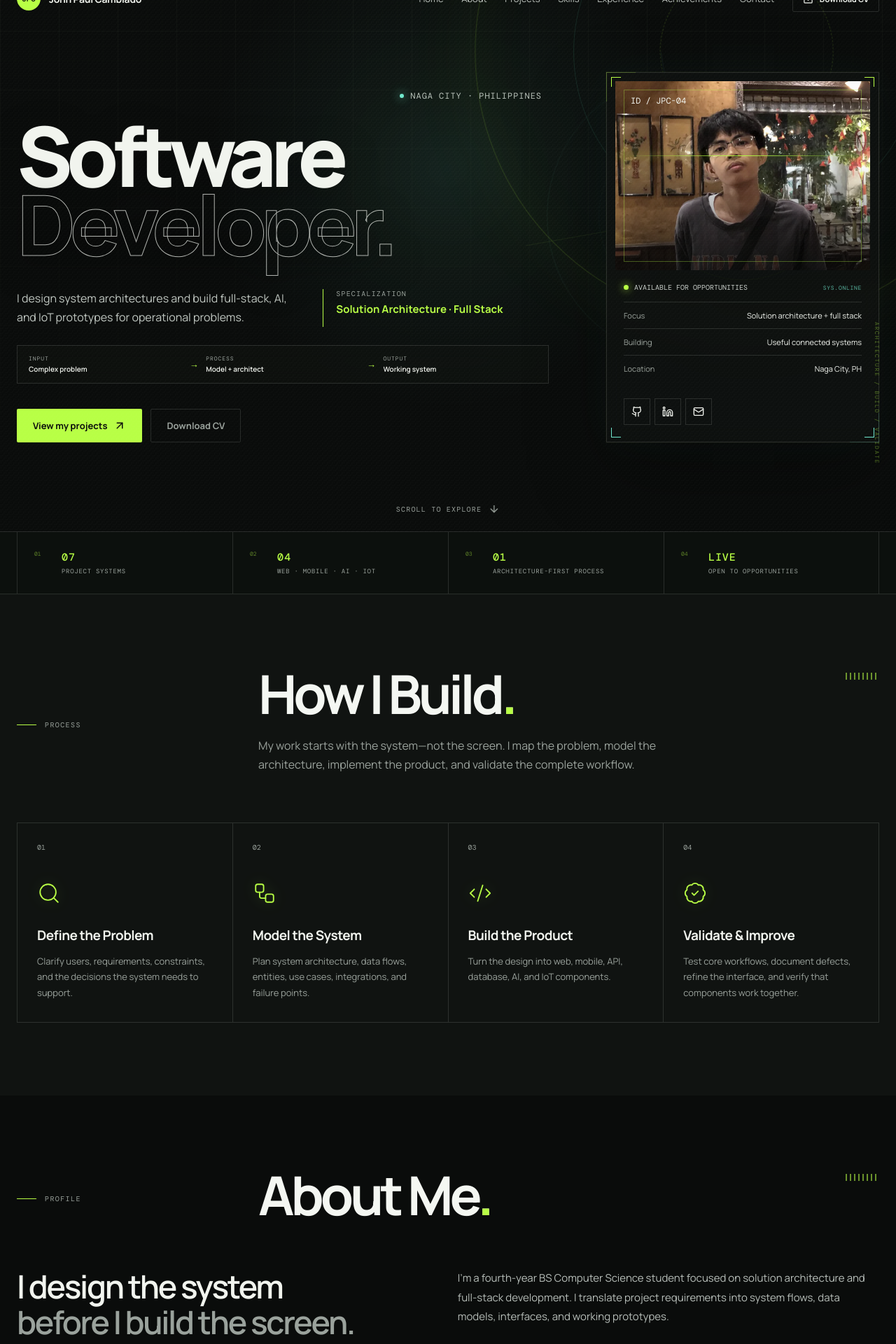
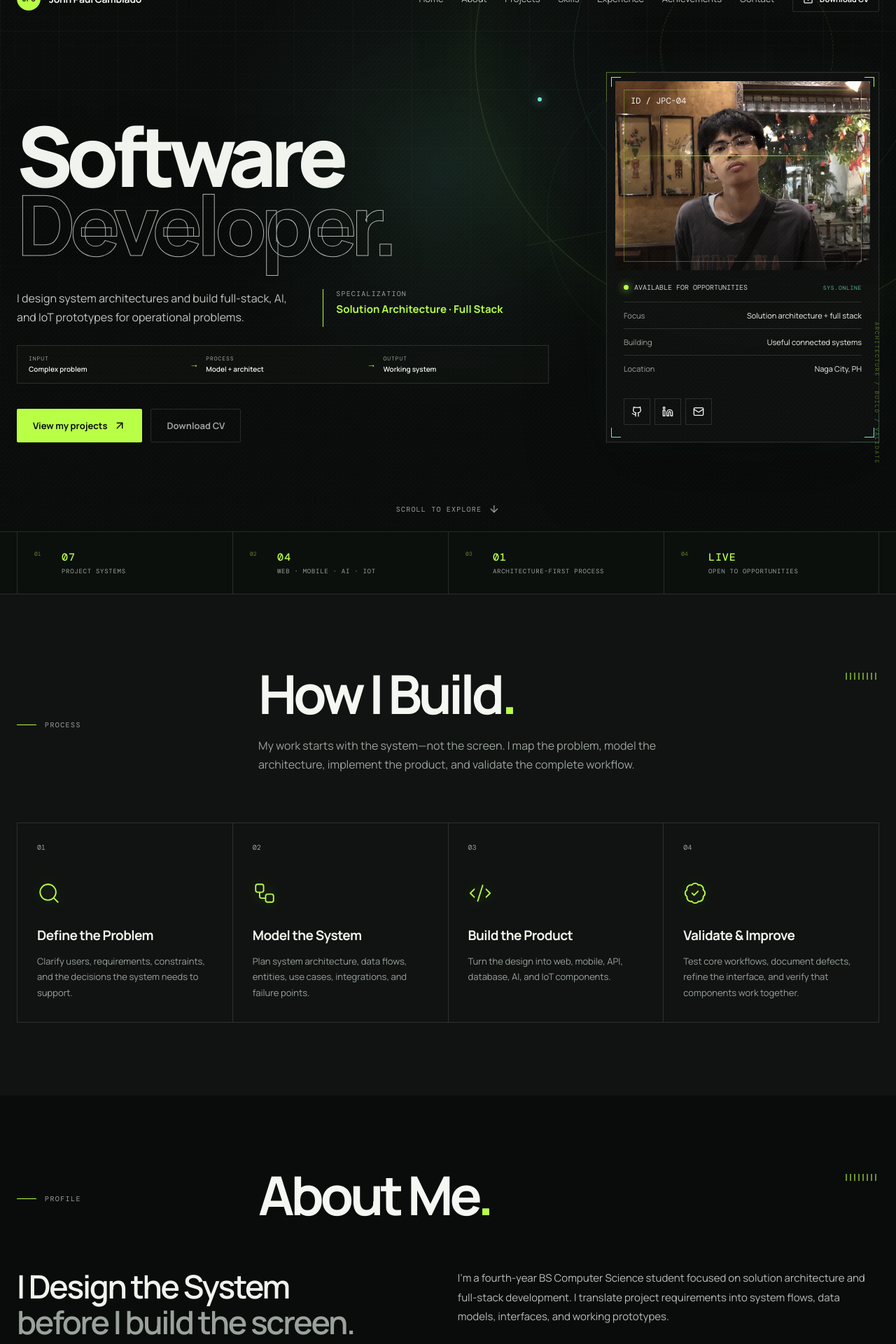
Before and after one commit to Poyyy414/Personal-Portfolio, a React (Vite) app: page / in a window 1280 px wide. Shown: the part 40-1960 px from the top of the page at 70% size. Built offline with nearby package versions, Linux system fonts and the light colour scheme; a web font is replaced by a local one.

Commit message:
fix the unecessary text

```diff
--- a/src/components/About.tsx
+++ b/src/components/About.tsx
@@ -10,7 +10,7 @@ export function About() {
       <div className="container">
         <SectionHeading eyebrow="Profile" title="About Me" />
         <div className="about-layout">
-          <Reveal className="about-statement"><p>I design the system<br /><span>before I build the screen.</span></p></Reveal>
+          <Reveal className="about-statement"><p>I Design the System<br /><span>before I build the screen.</span></p></Reveal>
           <Reveal className="about-content" delay={.1}>
             {personal.about.map(paragraph => <p key={paragraph}>{paragraph}</p>)}
             <dl className="info-grid">
--- a/src/components/Hero.tsx
+++ b/src/components/Hero.tsx
@@ -15,7 +15,7 @@ export function Hero() {
         <div className="hero-copy">
           <motion.p className="hero-kicker" initial={reduced ? false : { opacity: 0, y: 15 }} animate={{ opacity: 1, y: 0 }}>
             <span className="hero-kicker-id"></span>
-            <span className="hero-kicker-location"><i /> Naga City · Philippines</span>
+            <span className="hero-kicker-location"><i /></span>
           </motion.p>
           <motion.h1 initial={reduced ? false : { opacity: 0, y: 30 }} animate={{ opacity: 1, y: 0 }} transition={{ delay: .1, duration: .8 }}>
             Software<br /><span>Developer.</span>
```
